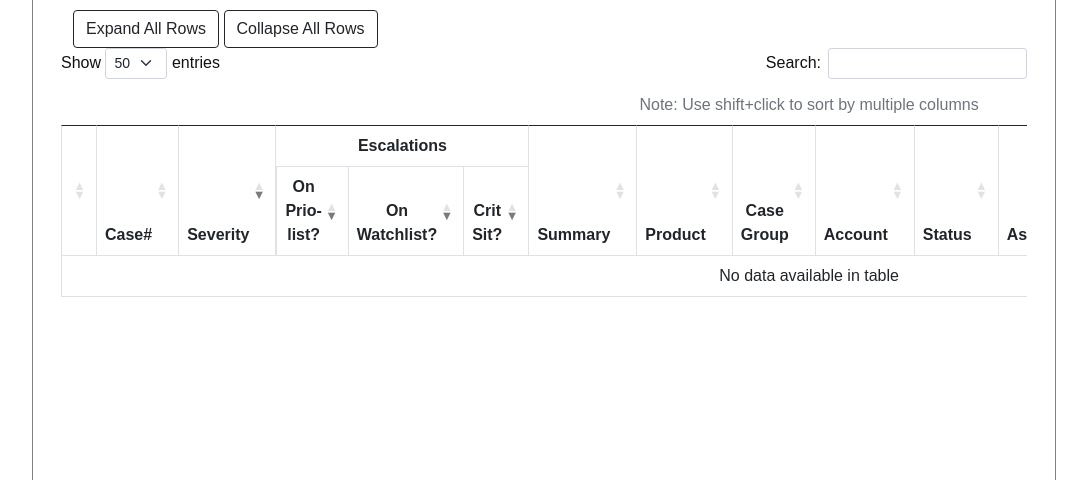
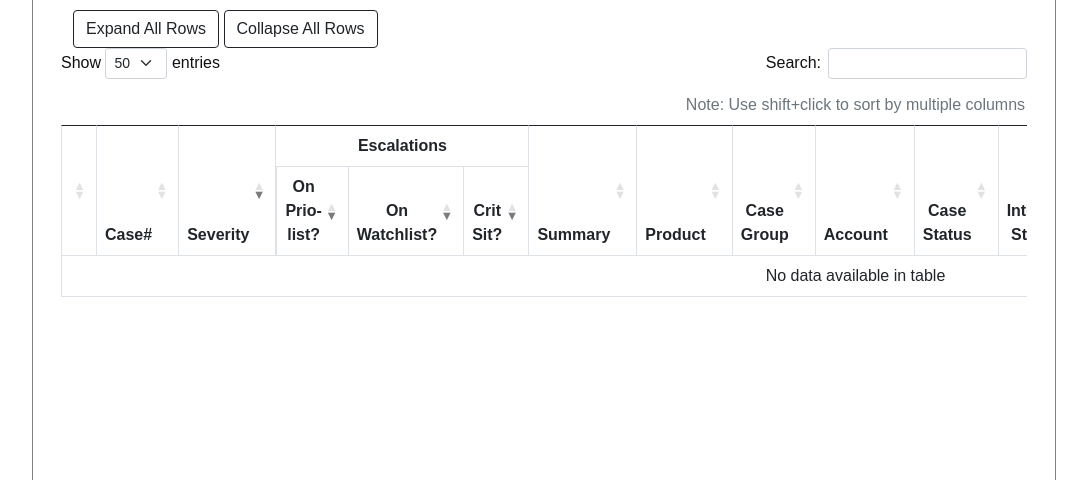
Before and after one commit to RHsyseng/t5g-field-support-team-utils, a Flask app: template dashboard/src/t5gweb/templates/ui/table.html in a window 1280 px wide. Shown: the part 75-555 px from the top of the page, without its empty margins (96-1183 px from the left). Run offline with Flask 2, Linux system fonts and the light colour scheme; the template is opened without the code that fills it, so the values that code supplies are empty; some libraries are stand-ins or nearby versions.

Commit message:
displaying internal status

```diff
--- a/dashboard/src/t5gweb/libtelco5g.py
+++ b/dashboard/src/t5gweb/libtelco5g.py
@@ -36,6 +36,17 @@ portal2jira_sevs = {
     "2 (High)"      : "Major",
     "3 (Normal)"    : "Normal",
     "4 (Low)"       : "Minor"
+}
+
+# card status mappings
+status_map = {
+    "Backlog": "To Do",
+    "Open": "Debugging",
+    "In Progress": "Eng Working",
+    "Code Review": "Backport",
+    "QE Review": "Ready To Close",
+    "Won't Fix / Obsolete": "Done",
+    "Done": "Done"
 }
 
 def jira_connection(cfg):
@@ -149,16 +160,19 @@ def get_sprint_summary(conn, bid, sprintname, team):
 def get_card_summary():
 
     cards = redis_get('cards')
-    backlog = [card for card in cards if cards[card]['card_status'] == 'Backlog']
-    in_progress = [card for card in cards if cards[card]['card_status'] == 'In Progress']
-    code_review = [card for card in cards if cards[card]['card_status'] == 'Code Review']
-    qe_review = [card for card in cards if cards[card]['card_status'] == 'QE Review']
+    backlog = [card for card in cards if cards[card]['card_status'] == 'To Do']
+    debugging = [card for card in cards if cards[card]['card_status'] == 'Debugging']
+    eng_working = [card for card in cards if cards[card]['card_status'] == 'Eng Working']
+    backport = [card for card in cards if cards[card]['card_status'] == 'Backport']
+    ready_to_close = [card for card in cards if cards[card]['card_status'] == 'Ready To Close']
     done = [card for card in cards if cards[card]['card_status'] == 'Done']
+
     summary = {}
     summary['backlog'] = len(backlog)
-    summary['in_progress'] = len(in_progress)
-    summary['code_review'] = len(code_review)
-    summary['qe_review'] = len(qe_review)
+    summary['debugging'] = len(debugging)
+    summary['eng_working'] = len(eng_working)
+    summary['backport'] = len(backport)
+    summary['ready_to_close'] = len(ready_to_close)
     summary['done'] = len(done)
     return summary
 
@@ -274,7 +288,7 @@ def create_cards(cfg, new_cases, action='none'):
                 tags = ['shift_telco5g'] # trigged by case summary, not tag
 
             new_cards[new_card.key] = {
-                "card_status": new_card.fields.status.name,
+                "card_status": status_map[new_card.fields.status.name],
                 "card_created": new_card.fields.created,
                 "account": cases[case]['account'],
                 "summary": case + ': ' + cases[case]['problem'],
@@ -639,7 +653,7 @@ def cache_cards(cfg, self=None, background=False):
             group_name = None
 
         jira_cards[card.key] = {
-            "card_status": issue.fields.status.name,
+            "card_status": status_map[issue.fields.status.name],
             "card_created": issue.fields.created,
             "account": cases[case_number]['account'],
             "summary": cases[case_number]['problem'],
--- a/dashboard/src/t5gweb/static/style.css
+++ b/dashboard/src/t5gweb/static/style.css
@@ -101,6 +101,37 @@ ul.highlight:hover {
   border-radius: 5px;
 }
 
+.internalstatus.todo {
+  background-color: var(--bs-cyan);
+  border-radius: 5px;
+}
+
+.internalstatus.debugging {
+  background-color: red;
+  border-radius: 5px;
+}
+
+.internalstatus.eng-working {
+  background-color: var(--bs-orange);
+  border-radius: 5px;
+}
+
+.internalstatus.backport {
+  background-color: var(--bs-yellow);
+  border-radius: 5px;
+}
+
+.internalstatus.ready-to-close {
+  background-color: blue;
+  border-radius: 5px;
+}
+
+.internalstatus.done {
+  background-color: green;
+  border-radius: 5px;
+}
+
+
 /* Sidebar*/
 /* Derived from https://getbootstrap.com/docs/5.1/examples/#snippets */
 
--- a/dashboard/src/t5gweb/templates/ui/index.html
+++ b/dashboard/src/t5gweb/templates/ui/index.html
@@ -46,7 +46,7 @@
             var myChart = new Chart(ctx, {
                 type: 'bar',
                 data: {
-                    labels: ["Backlog", "In Progress", "Waiting on Engineering", "Waiting on Customer", "Done"],
+                    labels: ["Backlog", "Debugging", "Waiting on Engineering", "Waiting on Backport", "Ready To Close", "Done"],
                     datasets: [{
                         data: {{ values | safe }},
                         backgroundColor: [
--- a/dashboard/src/t5gweb/templates/ui/table.html
+++ b/dashboard/src/t5gweb/templates/ui/table.html
@@ -18,7 +18,8 @@
                     <th rowspan="2" class="text-center">Product</th>
                     <th rowspan="2" class="text-center">Case Group</th>
                     <th rowspan="2" class="text-center">Account</th>
-                    <th rowspan="2" class="text-center">Status</th>
+                    <th rowspan="2" class="text-center">Case Status</th>
+                    <th rowspan="2" class="text-center">Internal Status</th>
                     <th rowspan="2" class="text-center">Assignee</th>
                     <th rowspan="2" class="text-center">Jira</th>
                     <th rowspan="2" class="text-center">Most Recent Comment</th>
@@ -60,6 +61,7 @@
                                         <td class="align-middle text-center">{{ new_comments[account][status][card]['group_name'] }}</td>
                                         <td class="align-middle text-center">{{ new_comments[account][status][card]['account'] }}</td>
                                         <td class="align-middle text-center">{{ new_comments[account][status][card]['case_status'] }}</td>
+                                        <td class="align-middle text-center">{{ new_comments[account][status][card]['card_status'] }}</td>
                                         <td class="align-middle text-center">{{ new_comments[account][status][card]['assignee']['displayName'] }} {% if new_comments[account][status][card]['contributor']['displayName'] %} <br><br><span class="fw-bold">Contributor:</span> {{ new_comments[account][status][card]['contributor']['displayName'] }} {% endif %}</td>
                                         <td class="align-middle text-center"><a href=https://issues.redhat.com/browse/{{ card }} target="_blank">{{ card }}</a></td>
                                         <td class="align-middle"><span class="fw-bold fst-italic">{{ new_comments[account][status][card]['comments'][-1][1][:10] }}</span> - {{ new_comments[account][status][card]['comments'][-1][0] | safe }}</td>
```
Also changed, not shown: dashboard/src/t5gweb/templates/ui/updates.html (+2 -8 lines).
